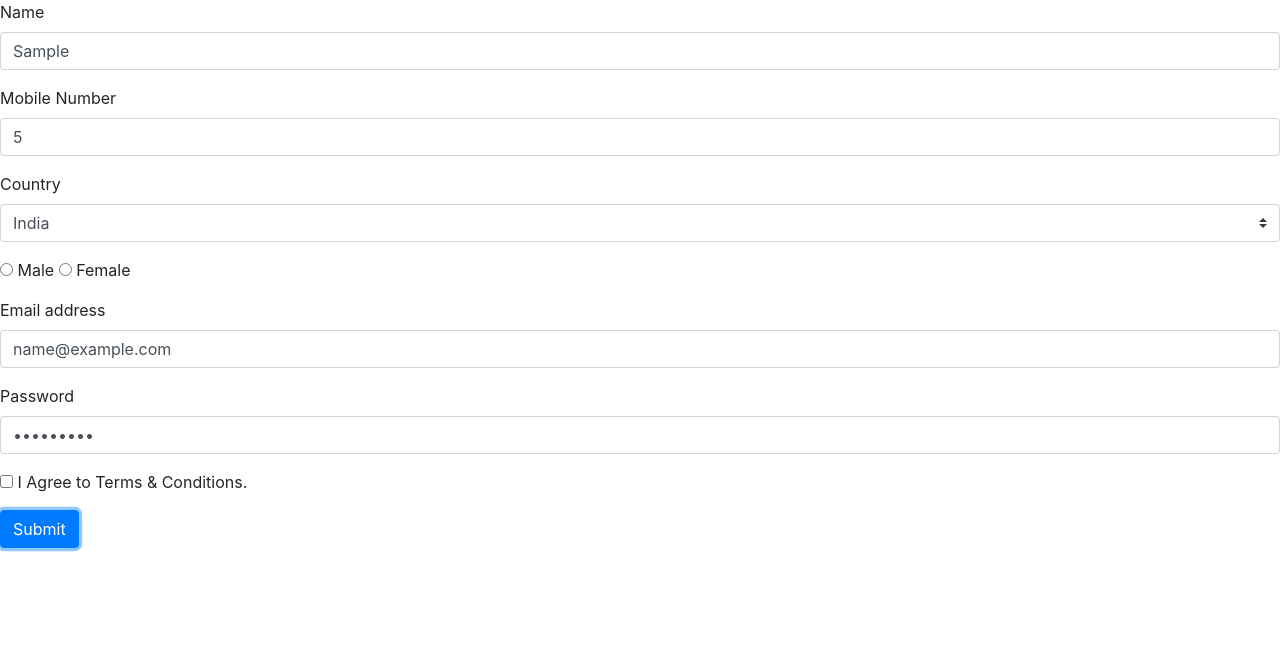
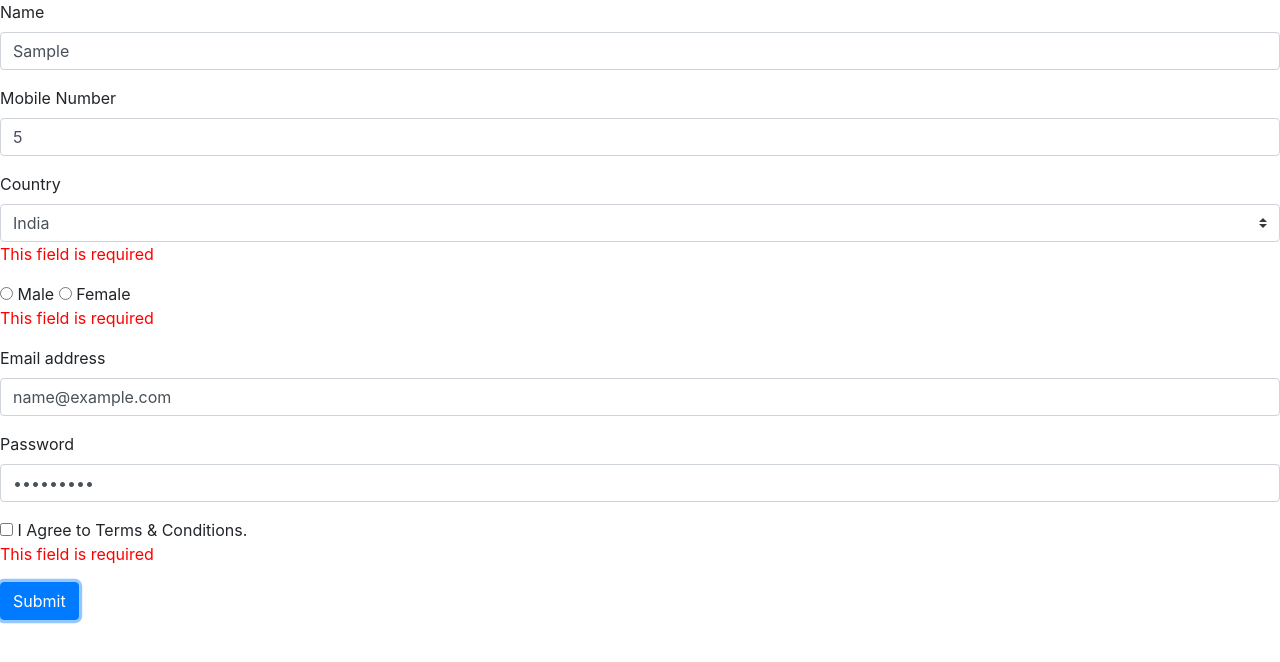
Before and after one commit to pamnanaimanish169/angular-practice, an Angular app: page /forms in a window 1280 px wide. Both pictures are taken after typing "Sample", "5", "name@example.com", "Sample123" into the empty fields and a click on the button "Submit". Shown: the top 662 px of the page. Built offline with nearby package versions, Linux system fonts and the light colour scheme.

Commit message:
Provide Validation on Submit

```diff
--- a/src/app/modules/forms/forms.component.html
+++ b/src/app/modules/forms/forms.component.html
@@ -9,9 +9,9 @@
         <div class="form-group">
             <label for="name">Name</label>
             <input type="text" class="form-control" id="name" aria-describedby="name" placeholder="Enter Name" formControlName="name">
-            <div *ngIf="userForm.controls.name.touched" style="color: red;">
-                <div *ngIf="userForm.controls.name.invalid">
-                    This field is required.
+            <div *ngIf="isSubmitted && userForm.controls.name.errors" style="color: red;">
+                <div *ngIf="userForm.controls.name.errors.required">
+                    This field is required
                 </div>
             </div>
         </div>
@@ -19,9 +19,9 @@
         <div class="form-group">
             <label for="mobile_number">Mobile Number</label>
             <input type="number" class="form-control" id="name" aria-describedby="mobile_number" placeholder="Mobile Number" formControlName="number">
-            <div *ngIf="userForm.controls.number.touched" style="color: red;">
-                <div *ngIf="userForm.controls.number.invalid">
-                    This field is required.
+            <div *ngIf="isSubmitted && userForm.controls.number.errors" style="color: red;">
+                <div *ngIf="userForm.controls.number.errors.required">
+                    This field is required
                 </div>
             </div>
         </div>
@@ -34,20 +34,30 @@
                 <option value="russia">Russia</option>
                 <option value="australia">Australia</option>
             </select>
+            <div *ngIf="isSubmitted && userForm.controls.country.errors" style="color: red;">
+                <div *ngIf="userForm.controls.country.errors.required">
+                    This field is required
+                </div>
+            </div>
         </div>
 
         <!-- Radio Button -->
         <div class="form-group">
             <input type="radio" value="male" name="gender" formControlName="gender" (change)="changeGender($event)"> Male
             <input type="radio" value="female" name="gender" formControlName="gender" (change)="changeGender($event)"> Female
+            <div *ngIf="isSubmitted && userForm.controls.gender.errors" style="color: red;">
+                <div *ngIf="userForm.controls.gender.errors.required">
+                    This field is required
+                </div>
+            </div>
         </div>
 
         <div class="form-group">
             <label for="email">Email address</label>
             <input type="text" class="form-control" id="email" aria-describedby="email" placeholder="Enter email" formControlName="email">
-            <div *ngIf="userForm.controls.email.touched" style="color: red;">
-                <div *ngIf="userForm.controls.email.invalid">
-                    This field is required.
+            <div *ngIf="isSubmitted && userForm.controls.email.errors" style="color: red;">
+                <div *ngIf="userForm.controls.email.errors.required">
+                    This field is required
                 </div>
             </div>
         </div>
@@ -55,9 +65,9 @@
         <div class="form-group">
             <label for="password">Password</label>
             <input type="password" class="form-control" id="password" aria-describedby="password" placeholder="Enter Password" formControlName="password">
-            <div *ngIf="userForm.controls.password.touched" style="color: red;">
-                <div *ngIf="userForm.controls.password.invalid">
-                    This field is required.
+            <div *ngIf="isSubmitted && userForm.controls.password.errors" style="color: red;">
+                <div *ngIf="userForm.controls.password.errors.required">
+                    This field is required
                 </div>
             </div>
         </div>
@@ -65,6 +75,11 @@
         <!-- Checkbox -->
         <div class="form-group">
             <input type="checkbox" (change)="checkTerms($event)" formControlName="terms"> I Agree to Terms & Conditions.
+            <div *ngIf="isSubmitted && userForm.controls.terms.errors" style="color: red;">
+                <div *ngIf="userForm.controls.terms.errors.required">
+                    This field is required
+                </div>
+            </div>
         </div>
 
         <button class="btn btn-primary" (click)="onSubmit()" >Submit</button>
--- a/src/app/modules/forms/forms.component.ts
+++ b/src/app/modules/forms/forms.component.ts
@@ -8,6 +8,7 @@ import { FormControl, FormGroup, Validators } from '@angular/forms';
 })
 export class FormsComponent implements OnInit {
   userForm: FormGroup;
+  isSubmitted     :   boolean   = false;
 
   constructor() { }
 
@@ -80,6 +81,7 @@ export class FormsComponent implements OnInit {
     * @return {none}
   */
   onSubmit() {
+    this.isSubmitted = true;
     console.log(this.userForm);
   }
 
```
Also changed, not shown: 1 other file (tests, documents, lock files or other folders).
